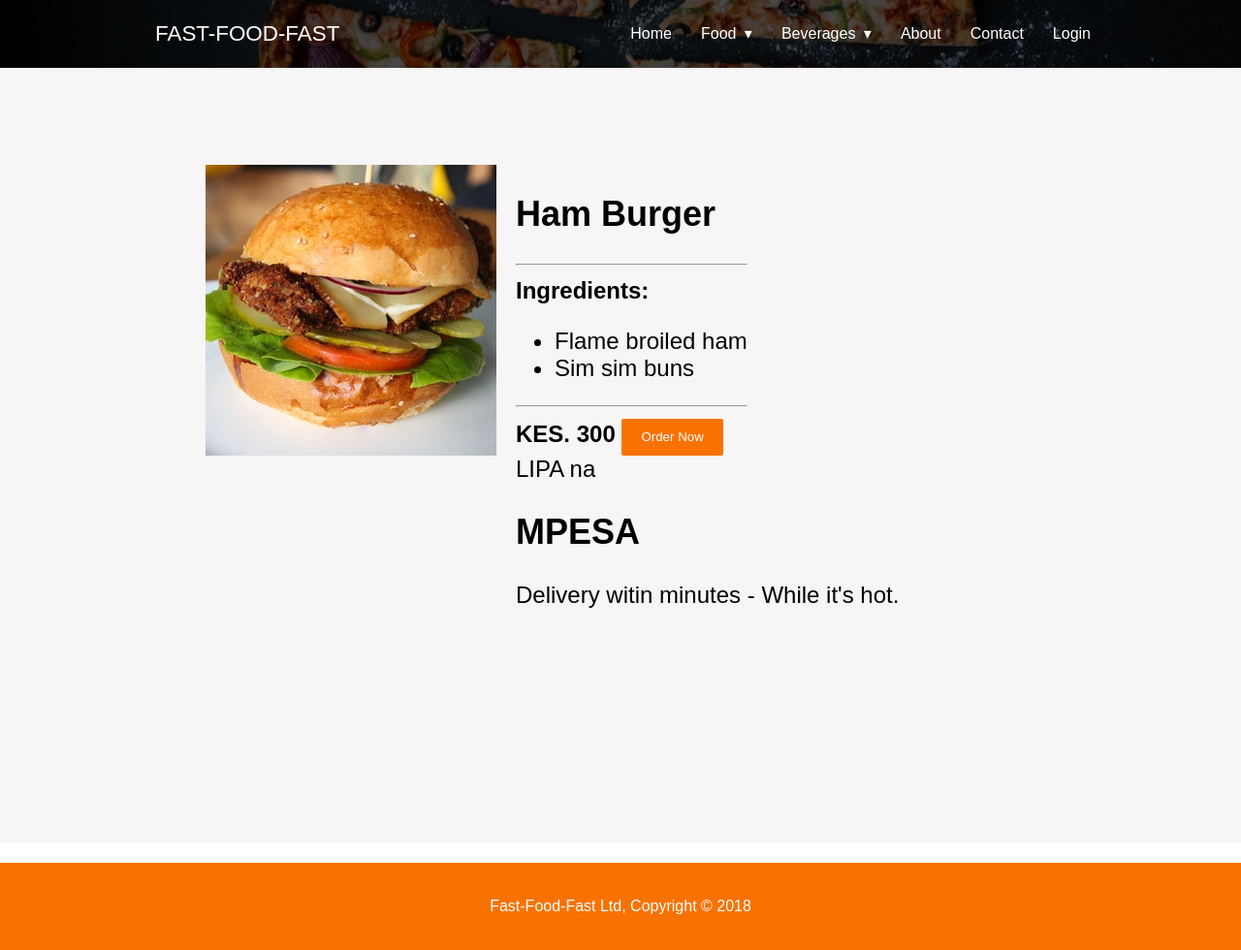
After one commit to ThaDeveloper/Fast-Food-Fast, a PHP site: page /food-item.html in a window 1280 px wide. The commit adds this page. Shown: the whole page at 97% size. Run offline with PHP 8.4, Linux system fonts and the light colour scheme; some libraries are stand-ins or nearby versions.

Commit message:
[feature #160069672] add food item page

```diff
--- /dev/null
+++ b/UI/css/food-item.css
@@ -0,0 +1,22 @@
+.wrapper{
+ background: #f7f5f5;
+ height:700px;
+ padding-top: 100px;
+ font-size: 1.5em;
+}
+.container{
+    width: 70%;
+    margin: 0 auto;
+    background: #ffffff;
+
+}
+.container .details{
+    float: left;
+    width: 70%/3.2;
+    text-align: left;
+    padding-left: 20px;
+}
+img:hover {
+    transform: scale(1.5);
+    transition: 0.5s;
+}
--- a/UI/css/main.css
+++ b/UI/css/main.css
@@ -252,4 +252,5 @@ header{
   }
   img:hover {
     transform: scale(1.03);
+    transition: 0.5s;
 }
--- /dev/null
+++ b/UI/food-item.html
@@ -0,0 +1,100 @@
+<!DOCTYPE html>
+<html lang="en">
+<head>
+    <meta charset="UTF-8">
+    <meta name="viewport" content="width=device-width, initial-scale=1.0">
+    <meta http-equiv="X-UA-Compatible" content="ie=edge">
+    <title>Ham Burger - Order</title>
+    <link rel="stylesheet" href="./css/main.css">
+    <link rel="stylesheet" href="./css/food-item.css">
+    <script src="https://ajax.googleapis.com/ajax/libs/jquery/2.1.3/jquery.min.js" type="text/javascript"></script>
+</head>
+<body>
+    <header>
+        <section class="navigation">
+            <div class="nav-container">
+            <div class="brand">
+                <a href="#!">Fast-Food-Fast</a>
+            </div>
+            <nav>
+                <div class="nav-mobile"><a id="nav-toggle" href="#!"><span></span></a></div>
+                    <ul class="nav-list">
+                            <li>
+                                <a href="#!">Home</a>
+                            </li>
+                            <li>
+                                <a href="#!">Food</a>
+                                <ul class="nav-dropdown">
+                                    <li>
+                                        <a href="#!">Main Meals</a>
+                                    </li>
+                                    <li>
+                                        <a href="#!">BreakFast</a>
+                                    </li>
+                                    <li>
+                                        <a href="#!">Desserts</a>
+                                    </li>
+                                </ul>
+                            </li>
+                            <li>
+                                <a href="#!">Beverages</a>
+                                <ul class="nav-dropdown">
+                                    <li>
+                                        <a href="#!">Hot</a>
+                                    </li>
+                                    <li>
+                                        <a href="#!">Cold</a>
+                                    </li>
+                                </ul>
+                            </li>
+                            <li>
+                                <a href="#!">About</a>
+                            </li>
+                            <li>
+                                <a href="#!">Contact</a>
+                            </li>
+                            <li><a href="login.html">Login</a></li>
+                    </ul>
+                </nav>
+            </div>
+        </section>
+    </header>
+
+        <div class="wrapper">
+            <div class="container">
+                <div class="details">
+                    <img src="./images/hamburger.jpeg">
+                </div>
+                <div class="details">
+                    <div>
+                    <h2>Ham Burger</h2>
+                    </div>
+                    <hr>
+                    <div>
+                    <b>Ingredients:</b>
+                    <ul>
+                        <li>Flame broiled ham</li>
+                        <li>Sim sim buns</li>
+                    </ul>
+
+                    </div>
+                    <hr>
+                    <div>
+                    <strong>KES. 300</strong> <button class="call_to">Order Now</button>
+                    </div>
+                </div>
+                <div class="details">
+                    LIPA na
+                    <h2>MPESA</h2>
+                    <P>Delivery witin minutes - While it's hot.</P>
+                </div>
+            </div>
+        </div>
+
+    <footer>
+            <p>Fast-Food-Fast Ltd, Copyright &copy; 2018</p>
+    </footer>
+
+<script src="./js/main.js" type="text/javascript"></script>
+</body>
+</html>
```
